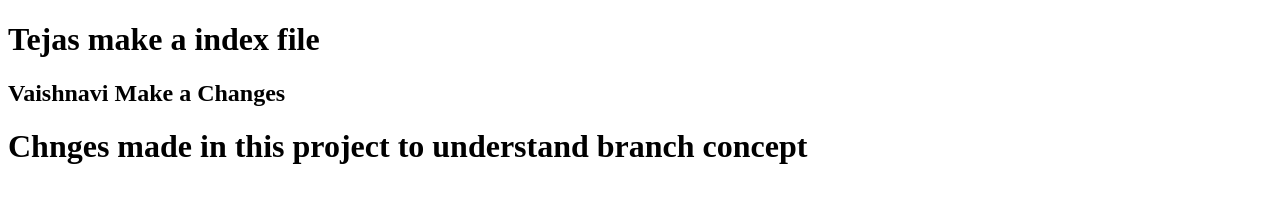
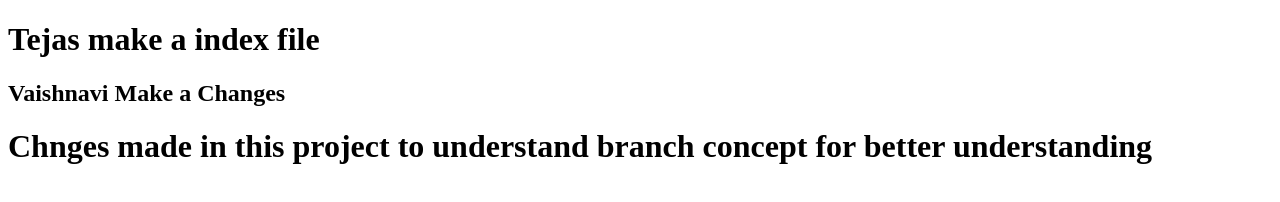
Before and after one commit to Wakchaure123/Collab, a plain HTML site: page index.html in a window 1280 px wide. Drawn offline with Linux system fonts and the light colour scheme.

Commit message:
Chandes from vaishnavi branch

```diff
--- a/index.html
+++ b/index.html
@@ -5,6 +5,6 @@
 <body>
     <h1>Tejas make a index file</h1>
     <h2>Vaishnavi Make a Changes</h2>
-    <h1>Chnges made in this project to understand branch concept</h1>
+    <h1>Chnges made in this project to understand branch concept for better understanding</h1>
 </body>
 </html>
```
